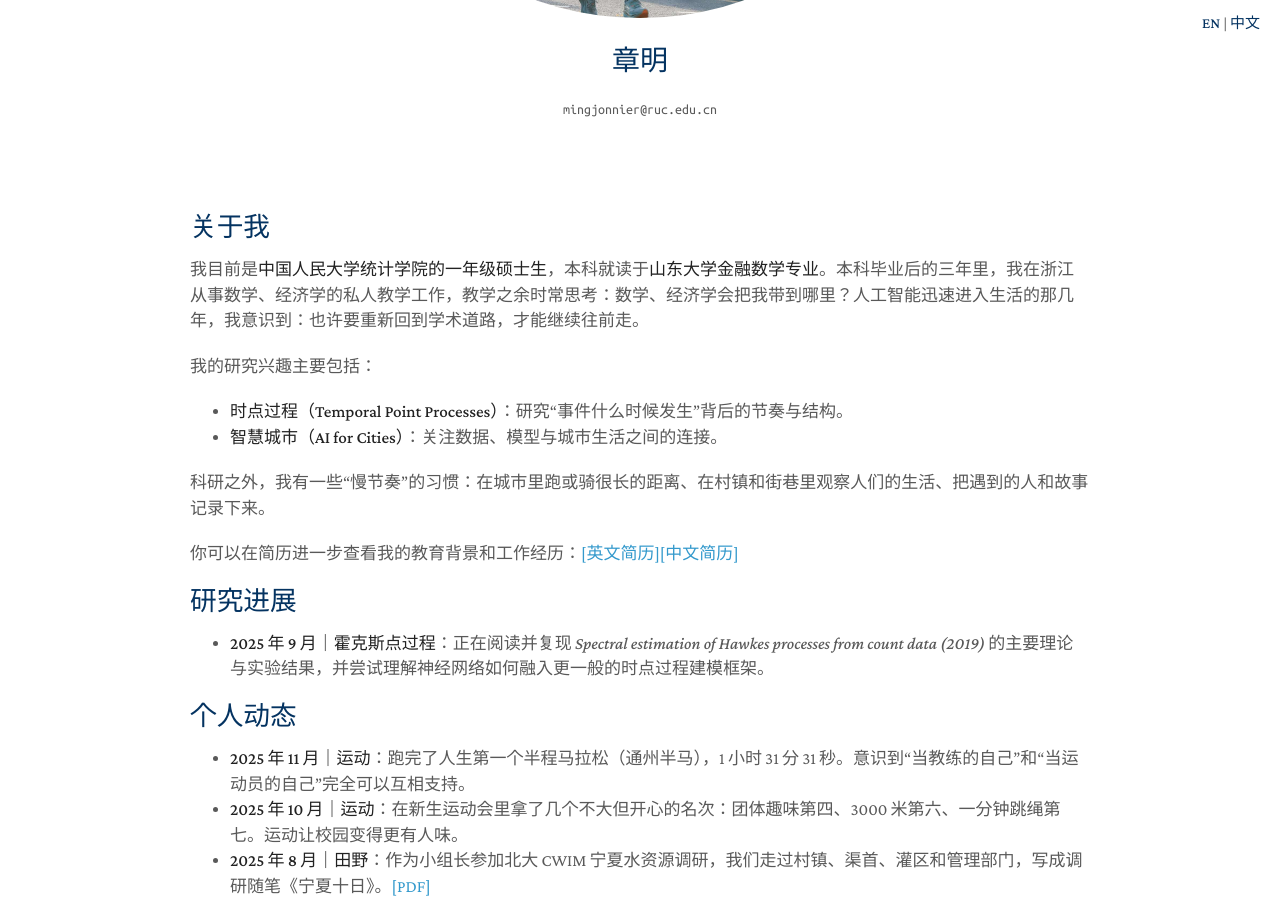
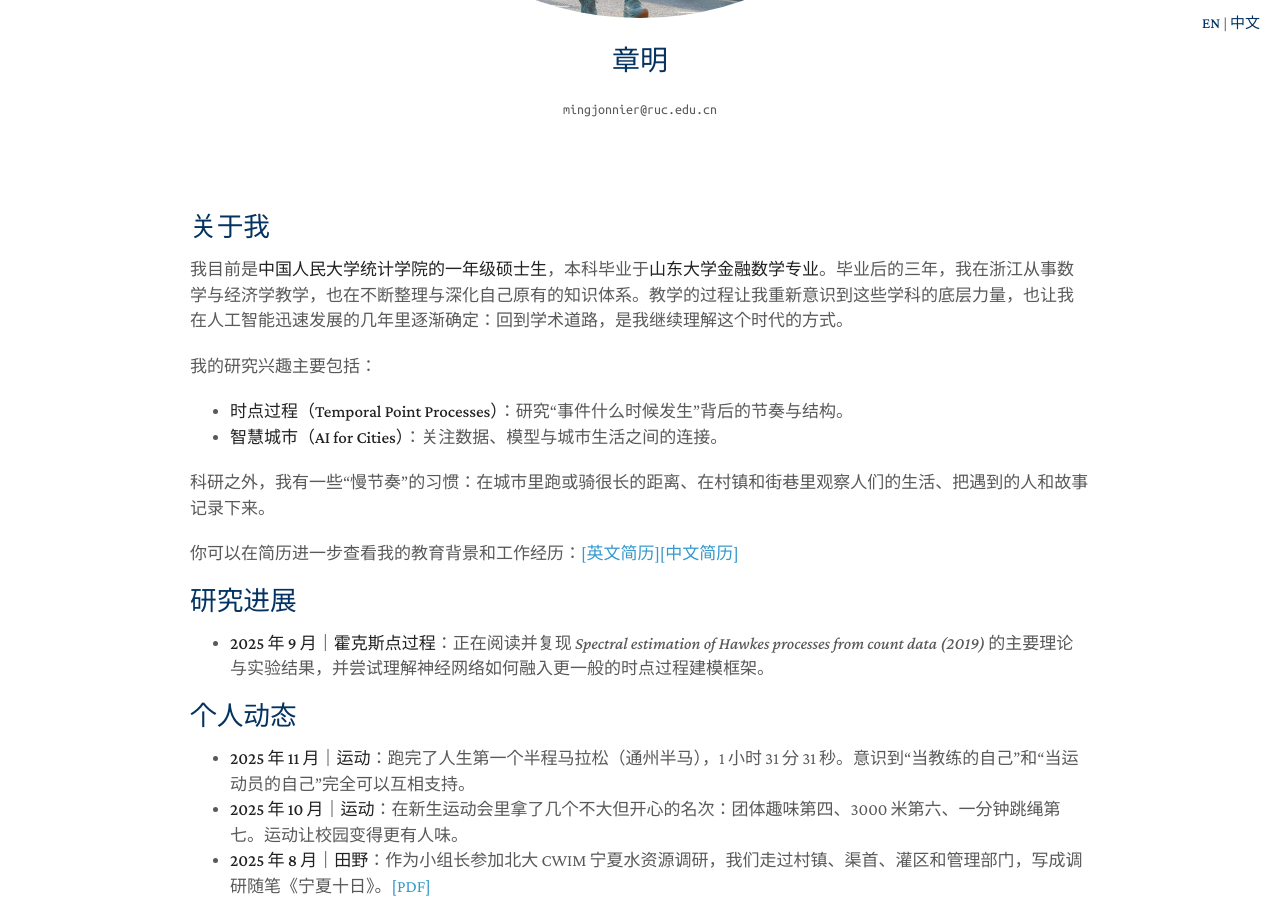
Before and after one commit to zhangming4153/zhangming4153.github.io, a Jekyll site: the page built from cn/index.md, in a window 1280 px wide and 900 px high, scrolled down 341 px. Built offline with Jekyll 4.4.1, drawn with Linux system fonts in a browser that asks for light colours; a style sheet for code colours, icons or effects is not loaded.

Commit message:
Update index.md

```diff
--- a/cn/index.md
+++ b/cn/index.md
@@ -4,7 +4,7 @@ permalink: /cn/
 title: 章明
 ---
 ## 关于我
-我目前是**中国人民大学统计学院的一年级硕士生**，本科就读于**山东大学金融数学专业**。本科毕业后的三年里，我在浙江从事数学、经济学的私人教学工作，教学之余时常思考：数学、经济学会把我带到哪里？人工智能迅速进入生活的那几年，我意识到：也许要重新回到学术道路，才能继续往前走。
+我目前是**中国人民大学统计学院的一年级硕士生**，本科毕业于**山东大学金融数学专业**。毕业后的三年，我在浙江从事数学与经济学教学，也在不断整理与深化自己原有的知识体系。教学的过程让我重新意识到这些学科的底层力量，也让我在人工智能迅速发展的几年里逐渐确定：回到学术道路，是我继续理解这个时代的方式。
 
 我的研究兴趣主要包括：
 - **时点过程（Temporal Point Processes）**：研究“事件什么时候发生”背后的节奏与结构。
```
